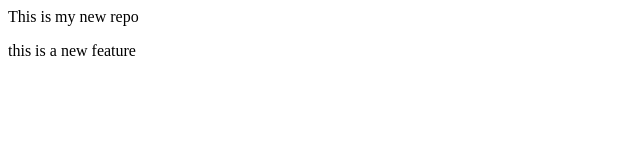
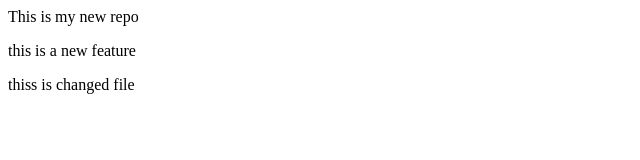
Before and after one commit to vanshgo/localrepo, a plain HTML site: page index.html in a window 1280 px wide. Shown: the whole page, without its empty margins (0-640 px from the left). Drawn offline with Linux system fonts and the light colour scheme.

Commit message:
change index.html file

```diff
--- a/index.html
+++ b/index.html
@@ -1,2 +1,3 @@
 <p>This is my new repo</p>
 <p>this is a new feature</p>
+<p>thiss is changed file</p>
```
